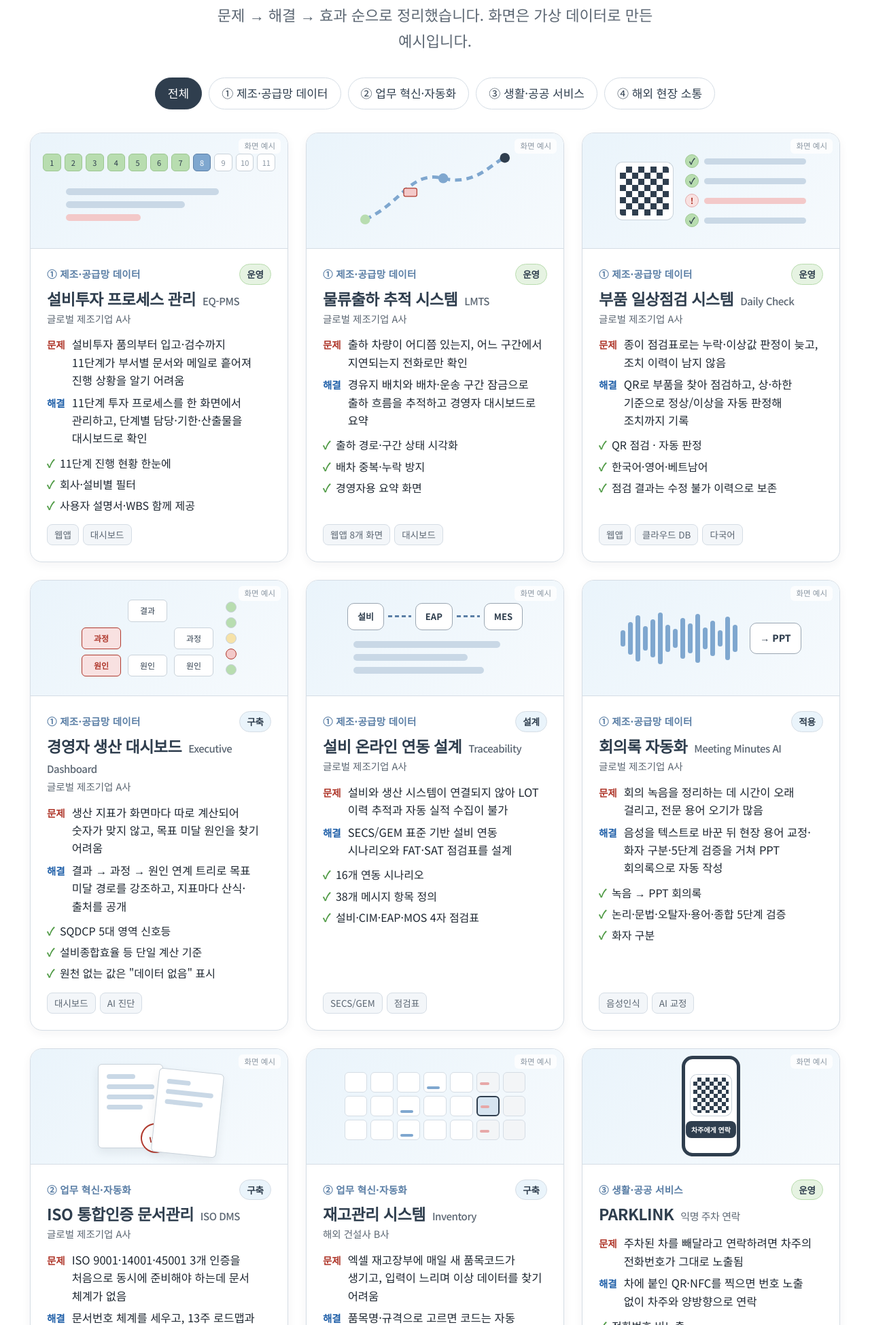
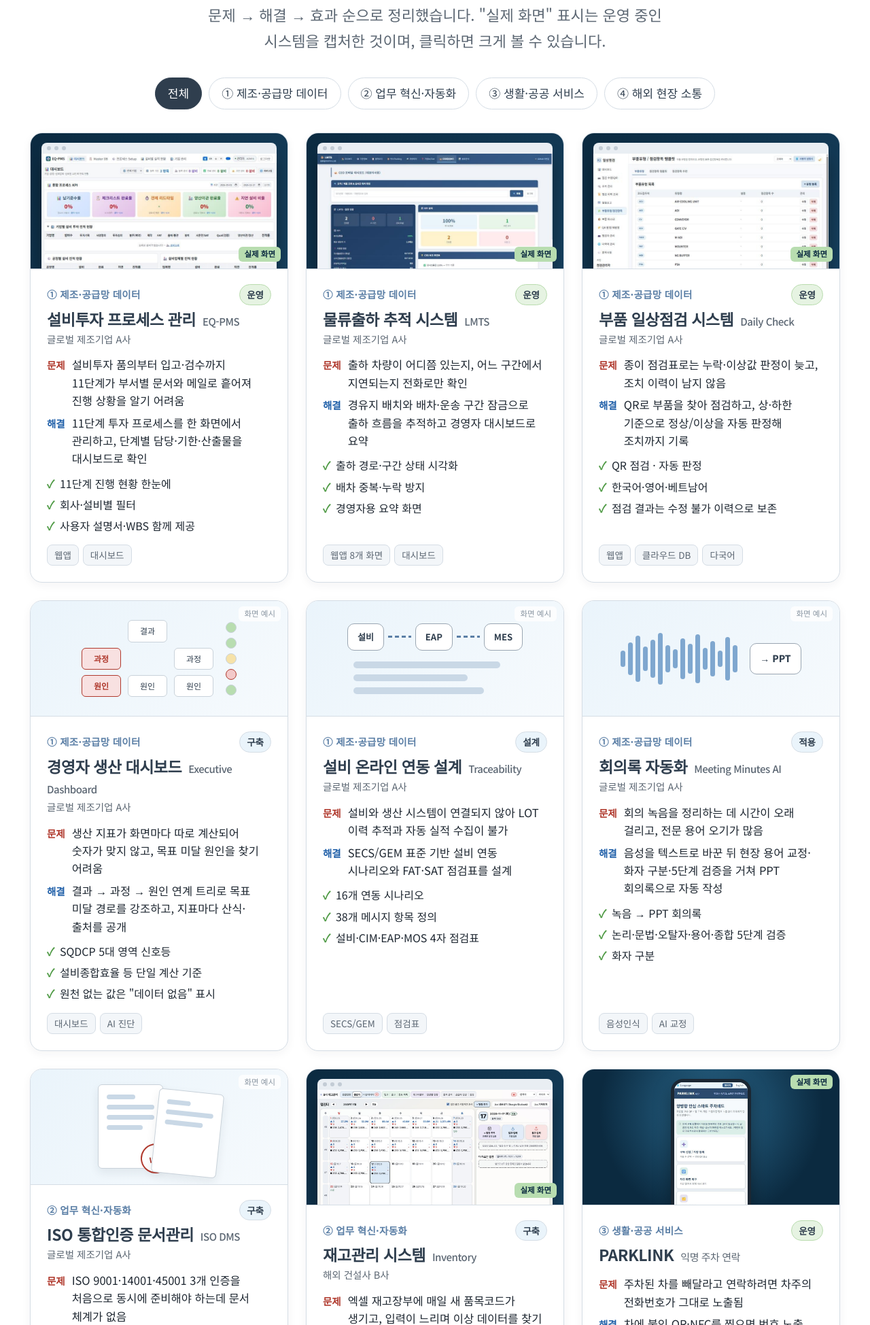
Before and after one commit to kangsh8880/k1ff-web, a plain HTML site: page lab.html in a window 1280 px wide. Shown: the part 851-2800 px from the top of the page at 68% size. Drawn offline with Linux system fonts and the light colour scheme.

Commit message:
Add files via upload

```diff
--- a/css/style.css
+++ b/css/style.css
@@ -500,3 +500,21 @@ th{color:var(--slate);font-weight:700;background:var(--mist2);width:30%}
   .lab-stats .stat-grid>div:nth-child(3){border-left:0}
   .lab-stats .stat-grid>div:nth-child(n+3){border-top:1px solid var(--line)}
 }
+
+/* K1 Lab 실제 화면 (2026.11.17) */
+.shot{all:unset;box-sizing:border-box;display:block;height:200px;position:relative;cursor:zoom-in;overflow:hidden;border-bottom:1px solid var(--line);background:linear-gradient(135deg,#0b2a40,#16405e)}
+.shot img{display:block}
+.shot-d{padding:30px 16px 0}
+.shot-d .bar{position:absolute;left:16px;right:16px;top:14px;height:16px;background:#e9eef3;border-radius:8px 8px 0 0;display:flex;gap:5px;align-items:center;padding-left:8px}
+.shot-d .bar i{width:6px;height:6px;border-radius:50%;background:#c3ccd5}
+.shot-d img{width:100%;height:auto;border-radius:0 0 4px 4px;box-shadow:0 10px 24px rgba(0,0,0,.35);transition:transform .5s}
+.shot-m{display:flex;justify-content:center;padding-top:14px;background:radial-gradient(circle at 50% 30%,#2b6a8f,#0b2a40 70%)}
+.shot-m .phone{width:118px;border:5px solid #1b2733;border-radius:18px 18px 0 0;border-bottom:0;overflow:hidden;box-shadow:0 10px 26px rgba(0,0,0,.4);background:#fff}
+.shot-m img{width:100%;height:auto;transition:transform .5s}
+.shot em{position:absolute;right:10px;top:8px;font-style:normal;font-size:11.5px;font-weight:700;color:#0b2a40;background:#B8DDB0;padding:1px 8px;border-radius:6px}
+.shot-d em{top:auto;bottom:10px}
+.lab-card:hover .shot-d img{transform:translateY(-6px)}
+.lab-card:hover .shot-m img{transform:translateY(-14px)}
+.lab-lb{position:fixed;inset:0;background:rgba(7,26,43,.86);display:none;align-items:center;justify-content:center;z-index:200;padding:24px;cursor:zoom-out}
+.lab-lb.on{display:flex}
+.lab-lb img{max-width:min(1100px,96vw);max-height:90vh;border-radius:10px;box-shadow:0 20px 60px rgba(0,0,0,.5);background:#fff}
--- a/js/lab.js
+++ b/js/lab.js
@@ -9,3 +9,12 @@
     cards.forEach(function (c) { c.classList.toggle('hide', f !== 'all' && c.getAttribute('data-g') !== f); });
   });
 })();
+/* 실제 화면 크게 보기 */
+(function () {
+  var lb = document.createElement('div'); lb.className = 'lab-lb'; lb.innerHTML = '<img alt="">'; document.body.appendChild(lb);
+  document.addEventListener('click', function (e) {
+    var s = e.target.closest('.shot'); if (s) { lb.querySelector('img').src = s.getAttribute('data-src'); lb.querySelector('img').alt = s.getAttribute('aria-label') || ''; lb.classList.add('on'); return; }
+    if (e.target.closest('.lab-lb')) lb.classList.remove('on');
+  });
+  document.addEventListener('keydown', function (e) { if (e.key === 'Escape') lb.classList.remove('on'); });
+})();
--- a/lab.html
+++ b/lab.html
@@ -11,7 +11,7 @@
 <link rel="preconnect" href="https://fonts.googleapis.com">
 <link rel="preconnect" href="https://fonts.gstatic.com" crossorigin>
 <link href="https://fonts.googleapis.com/css2?family=Noto+Sans+KR:wght@400;500;700;800&display=swap" rel="stylesheet">
-<link rel="stylesheet" href="css/style.css?v=20261117">
+<link rel="stylesheet" href="css/style.css?v=20261117b">
 </head>
 <body class="pg-lab">
 <header class="site-header">
@@ -34,20 +34,20 @@
   <div><b>1<small>명</small></b><span>현장 전문가가 기획부터 운영까지</span></div>
 </div></div></section>
 <section><div class="wrap">
-  <div class="section-head center"><p class="eyebrow">Systems</p><h2>분야별 시스템</h2><p class="lead">문제 → 해결 → 효과 순으로 정리했습니다. 화면은 가상 데이터로 만든 예시입니다.</p></div>
+  <div class="section-head center"><p class="eyebrow">Systems</p><h2>분야별 시스템</h2><p class="lead">문제 → 해결 → 효과 순으로 정리했습니다. "실제 화면" 표시는 운영 중인 시스템을 캡처한 것이며, 클릭하면 크게 볼 수 있습니다.</p></div>
   <div class="lab-filter" role="tablist"><button class="on" data-f="all">전체</button><button data-f="mfg">① 제조·공급망 데이터</button><button data-f="ops">② 업무 혁신·자동화</button><button data-f="life">③ 생활·공공 서비스</button><button data-f="global">④ 해외 현장 소통</button></div>
   <div class="lab-grid">
-<article class="lab-card reveal" data-g="mfg"><div class="mock m-flow" aria-hidden="true"><div class="mk-steps"><i class="on">1</i><i class="on">2</i><i class="on">3</i><i class="on">4</i><i class="on">5</i><i class="on">6</i><i class="on">7</i><i class=" now">8</i><i class="">9</i><i class="">10</i><i class="">11</i></div><div class="mk-rows"><b style="width:82%"></b><b style="width:64%"></b><b class="r" style="width:40%"></b></div></div>
+<article class="lab-card reveal" data-g="mfg"><button class="shot shot-d" data-src="assets/img/lab/eqpms.jpg" aria-label="설비투자 프로세스 관리 실제 화면 크게 보기"><span class="bar"><i></i><i></i><i></i></span><img src="assets/img/lab/eqpms.jpg" alt="설비투자 프로세스 관리 실제 화면" loading="lazy"><em>실제 화면</em></button>
 <div class="lab-body"><div class="lab-top"><p class="lab-g">① 제조·공급망 데이터</p><span class="lab-st st-운영">운영</span></div>
 <h3>설비투자 프로세스 관리 <small>EQ-PMS</small></h3><span class="lab-who">글로벌 제조기업 A사</span>
 <dl><dt>문제</dt><dd>설비투자 품의부터 입고·검수까지 11단계가 부서별 문서와 메일로 흩어져 진행 상황을 알기 어려움</dd><dt>해결</dt><dd>11단계 투자 프로세스를 한 화면에서 관리하고, 단계별 담당·기한·산출물을 대시보드로 확인</dd></dl>
 <ul class="lab-e"><li>11단계 진행 현황 한눈에</li><li>회사·설비별 필터</li><li>사용자 설명서·WBS 함께 제공</li></ul><div class="lab-t"><span>웹앱</span><span>대시보드</span></div></div></article>
-<article class="lab-card reveal" data-g="mfg"><div class="mock m-map" aria-hidden="true"><svg viewBox="0 0 200 110"><path d="M15 90 C60 70 70 30 110 40 S170 20 185 15" class="rt"/><circle cx="15" cy="90" r="6" class="p1"/><circle cx="110" cy="40" r="6" class="p2"/><circle cx="185" cy="15" r="6" class="p3"/><rect x="62" y="52" width="16" height="10" rx="2" class="tk"/></svg></div>
+<article class="lab-card reveal" data-g="mfg"><button class="shot shot-d" data-src="assets/img/lab/lmts.jpg" aria-label="물류출하 추적 시스템 실제 화면 크게 보기"><span class="bar"><i></i><i></i><i></i></span><img src="assets/img/lab/lmts.jpg" alt="물류출하 추적 시스템 실제 화면" loading="lazy"><em>실제 화면</em></button>
 <div class="lab-body"><div class="lab-top"><p class="lab-g">① 제조·공급망 데이터</p><span class="lab-st st-운영">운영</span></div>
 <h3>물류출하 추적 시스템 <small>LMTS</small></h3><span class="lab-who">글로벌 제조기업 A사</span>
 <dl><dt>문제</dt><dd>출하 차량이 어디쯤 있는지, 어느 구간에서 지연되는지 전화로만 확인</dd><dt>해결</dt><dd>경유지 배치와 배차·운송 구간 잠금으로 출하 흐름을 추적하고 경영자 대시보드로 요약</dd></dl>
 <ul class="lab-e"><li>출하 경로·구간 상태 시각화</li><li>배차 중복·누락 방지</li><li>경영자용 요약 화면</li></ul><div class="lab-t"><span>웹앱 8개 화면</span><span>대시보드</span></div></div></article>
-<article class="lab-card reveal" data-g="mfg"><div class="mock m-check" aria-hidden="true"><div class="mk-qr"></div><div class="mk-list"><p><s class="ok">✓</s><b></b></p><p><s class="ok">✓</s><b></b></p><p><s class="ng">!</s><b class="r"></b></p><p><s class="ok">✓</s><b></b></p></div></div>
+<article class="lab-card reveal" data-g="mfg"><button class="shot shot-d" data-src="assets/img/lab/dailycheck.jpg" aria-label="부품 일상점검 시스템 실제 화면 크게 보기"><span class="bar"><i></i><i></i><i></i></span><img src="assets/img/lab/dailycheck.jpg" alt="부품 일상점검 시스템 실제 화면" loading="lazy"><em>실제 화면</em></button>
 <div class="lab-body"><div class="lab-top"><p class="lab-g">① 제조·공급망 데이터</p><span class="lab-st st-운영">운영</span></div>
 <h3>부품 일상점검 시스템 <small>Daily Check</small></h3><span class="lab-who">글로벌 제조기업 A사</span>
 <dl><dt>문제</dt><dd>종이 점검표로는 누락·이상값 판정이 늦고, 조치 이력이 남지 않음</dd><dt>해결</dt><dd>QR로 부품을 찾아 점검하고, 상·하한 기준으로 정상/이상을 자동 판정해 조치까지 기록</dd></dl>
@@ -72,22 +72,22 @@
 <h3>ISO 통합인증 문서관리 <small>ISO DMS</small></h3><span class="lab-who">글로벌 제조기업 A사</span>
 <dl><dt>문제</dt><dd>ISO 9001·14001·45001 3개 인증을 처음으로 동시에 준비해야 하는데 문서 체계가 없음</dd><dt>해결</dt><dd>문서번호 체계를 세우고, 13주 로드맵과 35개 활동 점검표, 웹 문서관리(DMS)를 함께 구축</dd></dl>
 <ul class="lab-e"><li>3개 규격 동시 대응</li><li>문서번호 체계 정립</li><li>13주 실행 로드맵</li></ul><div class="lab-t"><span>웹 DMS</span><span>로드맵</span></div></div></article>
-<article class="lab-card reveal" data-g="ops"><div class="mock m-cal" aria-hidden="true"><div class="mk-cal"><i class=""></i><i class=""></i><i class=""></i><i class="in"></i><i class=""></i><i class=" out"></i><i class=""></i><i class=""></i><i class=""></i><i class="in"></i><i class=""></i><i class=""></i><i class=" out sel"></i><i class=""></i><i class=""></i><i class=""></i><i class="in"></i><i class=""></i><i class=""></i><i class=" out"></i><i class=""></i></div></div>
+<article class="lab-card reveal" data-g="ops"><button class="shot shot-d" data-src="assets/img/lab/inventory.jpg" aria-label="재고관리 시스템 실제 화면 크게 보기"><span class="bar"><i></i><i></i><i></i></span><img src="assets/img/lab/inventory.jpg" alt="재고관리 시스템 실제 화면" loading="lazy"><em>실제 화면</em></button>
 <div class="lab-body"><div class="lab-top"><p class="lab-g">② 업무 혁신·자동화</p><span class="lab-st st-구축">구축</span></div>
 <h3>재고관리 시스템 <small>Inventory</small></h3><span class="lab-who">해외 건설사 B사</span>
 <dl><dt>문제</dt><dd>엑셀 재고장부에 매일 새 품목코드가 생기고, 입력이 느리며 이상 데이터를 찾기 어려움</dd><dt>해결</dt><dd>품목명·규격으로 고르면 코드는 자동 생성하고, 입출고 캘린더와 이상 데이터 대시보드 제공</dd></dl>
 <ul class="lab-e"><li>코드 자동 생성 · 중복 방지</li><li>입고·출고·기말재고 캘린더</li><li>한국어·베트남어</li></ul><div class="lab-t"><span>PC 설치형</span><span>대시보드</span></div></div></article>
-<article class="lab-card reveal" data-g="life"><div class="mock m-phone" aria-hidden="true"><div class="mk-phone"><div class="mk-scr"><div class="mk-qr sm"></div><b>차주에게 연락</b></div></div></div>
+<article class="lab-card reveal" data-g="life"><button class="shot shot-m" data-src="assets/img/lab/parklink.jpg" aria-label="PARKLINK 실제 화면 크게 보기"><span class="phone"><img src="assets/img/lab/parklink.jpg" alt="PARKLINK 실제 화면" loading="lazy"></span><em>실제 화면</em></button>
 <div class="lab-body"><div class="lab-top"><p class="lab-g">③ 생활·공공 서비스</p><span class="lab-st st-운영">운영</span></div>
 <h3>PARKLINK <small>익명 주차 연락</small></h3>
 <dl><dt>문제</dt><dd>주차된 차를 빼달라고 연락하려면 차주의 전화번호가 그대로 노출됨</dd><dt>해결</dt><dd>차에 붙인 QR·NFC를 찍으면 번호 노출 없이 차주와 양방향으로 연락</dd></dl>
 <ul class="lab-e"><li>전화번호 비노출</li><li>앱 설치 없이 바로 사용</li><li>관리자 대시보드</li></ul><div class="lab-t"><span>웹앱(PWA)</span><span>QR·NFC</span><a class="lab-link" href="https://kangsh8880.github.io/parklink/" target="_blank" rel="noopener">서비스 보기 →</a></div></div></article>
-<article class="lab-card reveal" data-g="life"><div class="mock m-fire" aria-hidden="true"><svg viewBox="0 0 200 110"><g class="grid"><path d="M0 22H200M0 55H200M0 88H200M40 0V110M100 0V110M160 0V110"/></g><path d="M90 30 L135 38 L142 72 L104 84 L80 60 Z" class="area"/><circle cx="60" cy="88" r="5" class="me"/><path d="M60 88 L95 55" class="dir"/></svg></div>
+<article class="lab-card reveal" data-g="life"><button class="shot shot-m" data-src="assets/img/lab/fire.jpg" aria-label="산불 모니터링 · 매봉이 실제 화면 크게 보기"><span class="phone"><img src="assets/img/lab/fire.jpg" alt="산불 모니터링 · 매봉이 실제 화면" loading="lazy"></span><em>실제 화면</em></button>
 <div class="lab-body"><div class="lab-top"><p class="lab-g">③ 생활·공공 서비스</p><span class="lab-st st-1차 개발">1차 개발</span></div>
 <h3>산불 모니터링 · 매봉이 <small>Forest Fire</small></h3>
 <dl><dt>문제</dt><dd>산불 최초 신고 때 위치와 규모를 말로만 전달해 초기 대응이 늦어짐</dd><dt>해결</dt><dd>카메라 시작 → 촬영 → 전송 3단계로 위치·방향·영역을 지도에 표시하고 면적을 계산</dd></dl>
 <ul class="lab-e"><li>3단계 간편 신고</li><li>GPS·나침반 기반 영역 표시</li><li>2차: 기상 기반 확산 예측(예정)</li></ul><div class="lab-t"><span>모바일 웹</span><span>지도</span></div></div></article>
-<article class="lab-card reveal" data-g="life"><div class="mock m-routine" aria-hidden="true"><div class="mk-rt"><p><i>07:00</i><b></b><s class="ok">✓</s></p><p><i>12:30</i><b></b><s class="ok">✓</s></p><p><i>21:00</i><b></b><s></s></p></div><div class="mk-ring"><span>67%</span></div></div>
+<article class="lab-card reveal" data-g="life"><button class="shot shot-m" data-src="assets/img/lab/routine.jpg" aria-label="루틴원 실제 화면 크게 보기"><span class="phone"><img src="assets/img/lab/routine.jpg" alt="루틴원 실제 화면" loading="lazy"></span><em>실제 화면</em></button>
 <div class="lab-body"><div class="lab-top"><p class="lab-g">③ 생활·공공 서비스</p><span class="lab-st st-파일럿">파일럿</span></div>
 <h3>루틴원 <small>Routine One</small></h3>
 <dl><dt>문제</dt><dd>건강·학습 같은 생활 습관은 정해 두어도 제시간에 실천하기 어려움</dd><dt>해결</dt><dd>개인이 시간대별 체크 항목을 정하면 정해진 시각에 알림을 보내고 준수율과 응원 메시지를 제공</dd></dl>
@@ -97,13 +97,13 @@
 <h3>입말이 <small>5개국어 학습</small></h3>
 <dl><dt>문제</dt><dd>해외 제조 현장에서 현지 직원과 소통할 실전 문장을 꾸준히 익히기 어려움</dd><dt>해결</dt><dd>한국어·베트남어·영어·중국어·일본어 실전 문장과 원어 발음을 하루 두 번 자동으로 전달</dd></dl>
 <ul class="lab-e"><li>5개 언어 · 246개 실전 문장</li><li>하루 2회 자동 발송</li><li>베트남 북부 표준 발음</li></ul><div class="lab-t"><span>자동 메일</span><span>음성</span></div></div></article>
-<article class="lab-card reveal" data-g="global"><div class="mock m-video" aria-hidden="true"><div class="mk-video"><div class="mk-vtop">Từ vựng</div><div class="mk-vbig">cảm ơn</div><div class="mk-vsub">감사합니다</div><i class="mk-play"></i></div></div>
+<article class="lab-card reveal" data-g="global"><button class="shot shot-d" data-src="assets/img/lab/video.jpg" aria-label="베트남어·한국어 학습 영상 실제 화면 크게 보기"><span class="bar"><i></i><i></i><i></i></span><img src="assets/img/lab/video.jpg" alt="베트남어·한국어 학습 영상 실제 화면" loading="lazy"><em>실제 화면</em></button>
 <div class="lab-body"><div class="lab-top"><p class="lab-g">④ 해외 현장 소통</p><span class="lab-st st-운영">운영</span></div>
 <h3>베트남어·한국어 학습 영상 <small>VN-KR Video</small></h3>
 <dl><dt>문제</dt><dd>현지 직원 교육용 언어 영상을 매번 손으로 만들기 어려움</dd><dt>해결</dt><dd>단어·문장·발음 목록만 넣으면 자막·음성이 들어간 학습 영상을 자동으로 제작</dd></dl>
 <ul class="lab-e"><li>단어·문장·발음 3종</li><li>자연스러운 원어 음성</li><li>파스텔 디자인 자동 적용</li></ul><div class="lab-t"><span>영상 자동화</span><span>음성</span></div></div></article>
   </div>
-  <p class="lab-note">※ 회사 내부 시스템은 고객사 명칭을 공개하지 않으며(A사·B사로 표기), 실제 화면·데이터는 공개하지 않습니다.</p>
+  <p class="lab-note">※ 고객사 명칭은 A사·B사로 표기했으며, 실제 화면의 회사명·개인정보는 가림 처리했습니다. 화면이 없는 시스템은 가상 화면 예시로 표시했습니다.</p>
 </div></section>
 <section class="bg-soft"><div class="wrap">
   <div class="section-head center"><p class="eyebrow">How we build</p><h2>시스템을 만드는 방식</h2></div>
@@ -148,7 +148,7 @@
     <p class="abbr">SCM: Supply Chain Management(공급망관리) · MES: Manufacturing Execution System(제조실행시스템) · GS1: Global Standards One(국제 표준 식별코드 기구)</p>
   </div>
 </footer>
-<script src="js/lab.js?v=20261117"></script>
-<script src="js/main.js?v=20261117"></script>
+<script src="js/lab.js?v=20261117b"></script>
+<script src="js/main.js?v=20261117b"></script>
 </body>
 </html>
```
Also changed, not shown: 404.html (+2 -2 lines), about.html (+2 -2 lines), contact.html (+2 -2 lines), index.html (+4 -3 lines), privacy.html (+2 -2 lines), services.html (+2 -2 lines), assets/img/lab/dailycheck.jpg (added), assets/img/lab/eqpms.jpg (added), assets/img/lab/fire.jpg (added), assets/img/lab/inventory.jpg (added), assets/img/lab/lmts.jpg (added), assets/img/lab/parklink.jpg (added), assets/img/lab/routine.jpg (added), assets/img/lab/video.jpg (added).
